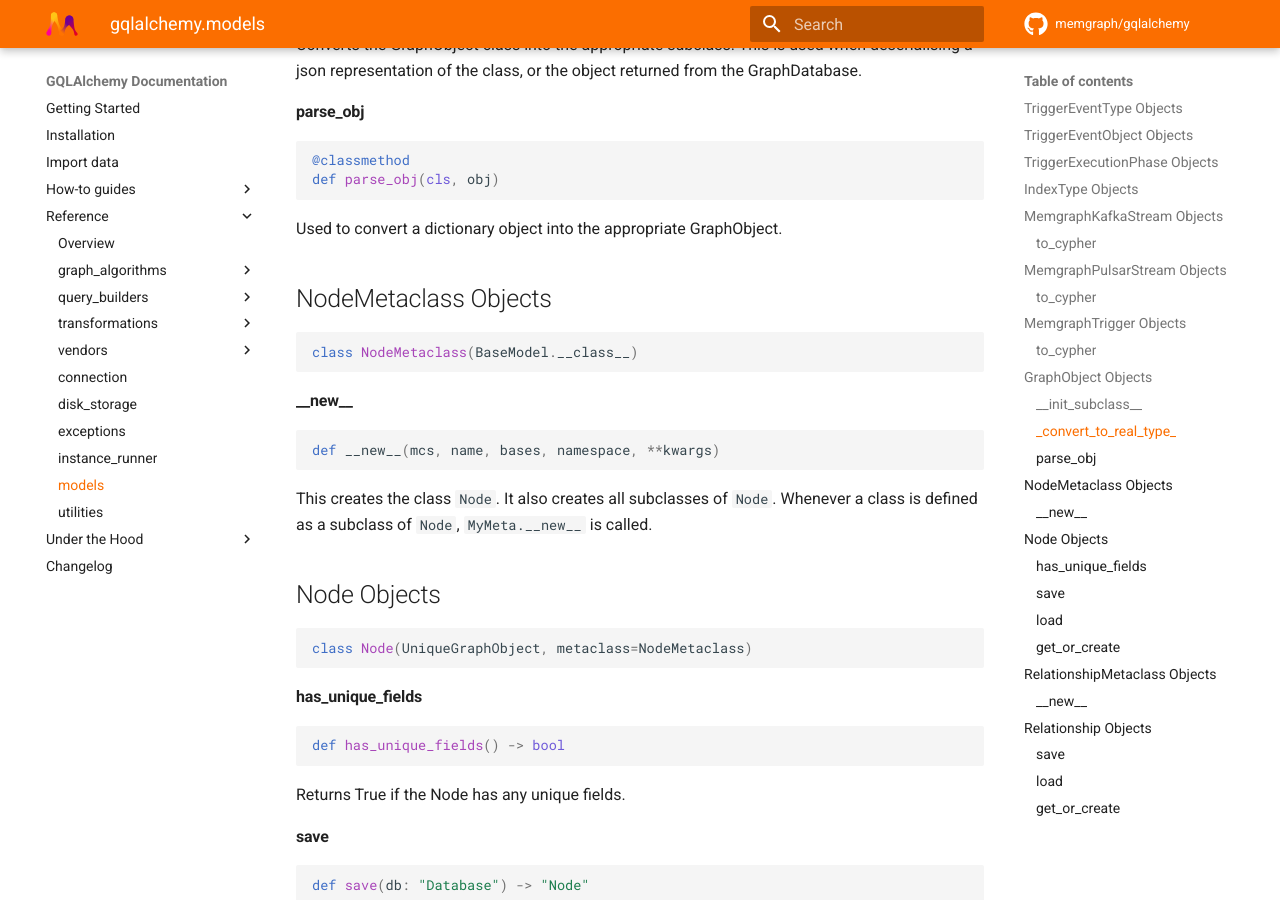
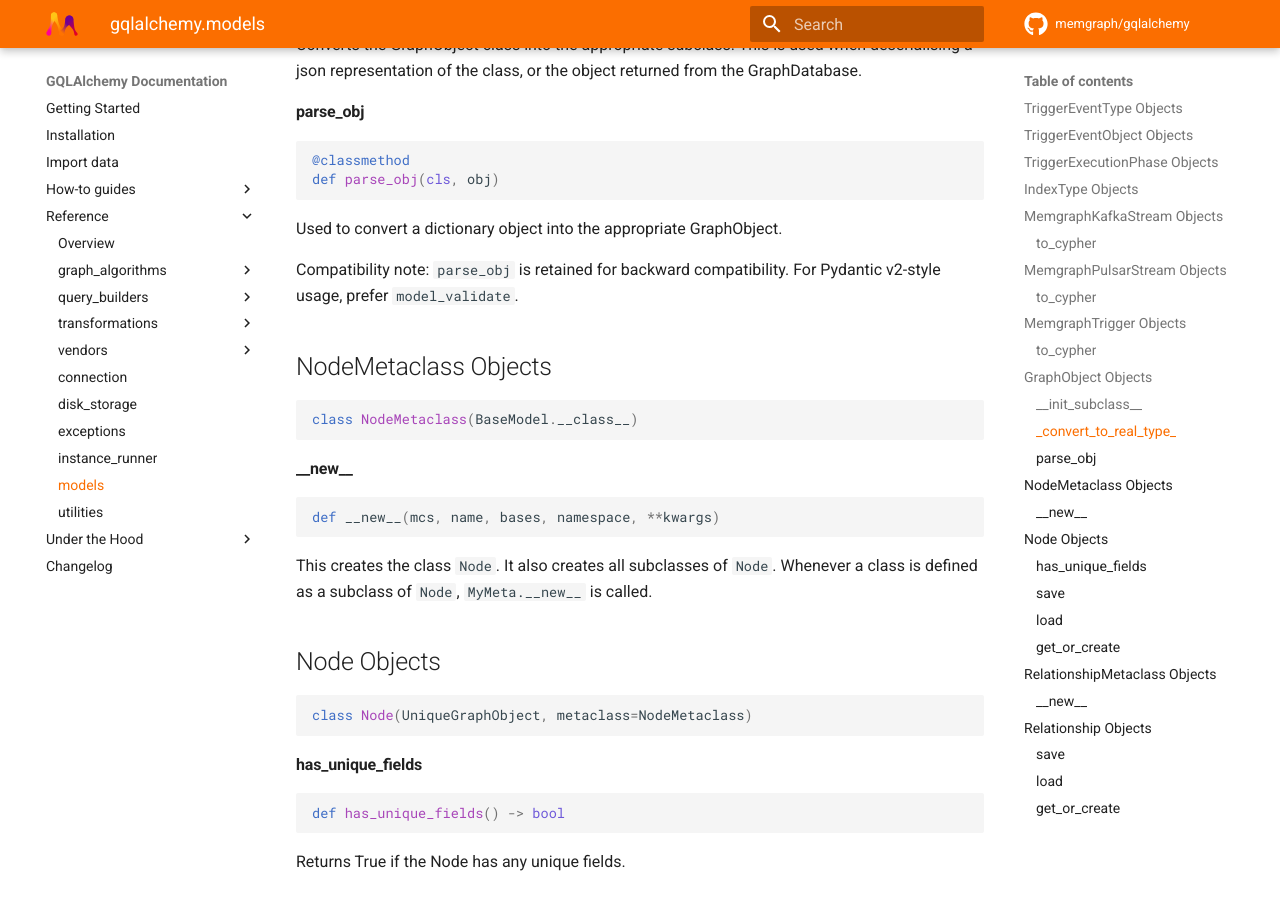
Before and after one commit to memgraph/gqlalchemy, an MkDocs documentation site: the page built from docs/reference/gqlalchemy/models.md, in a window 1280 px wide and 900 px high, scrolled down 2929 px. Built offline with MkDocs 1.6.1 and Material for MkDocs 9.7.7, drawn with Linux system fonts in a browser that asks for light colours; comment, search, counter and statistics services are not loaded.

Commit message:
udpated docs

````diff
--- a/docs/reference/gqlalchemy/models.md
+++ b/docs/reference/gqlalchemy/models.md
@@ -156,6 +156,9 @@ def parse_obj(cls, obj)
 Used to convert a dictionary object into the appropriate
 GraphObject.
 
+Compatibility note: `parse_obj` is retained for backward compatibility.
+For Pydantic v2-style usage, prefer `model_validate`.
+
 ## NodeMetaclass Objects
 
 ```python
````
